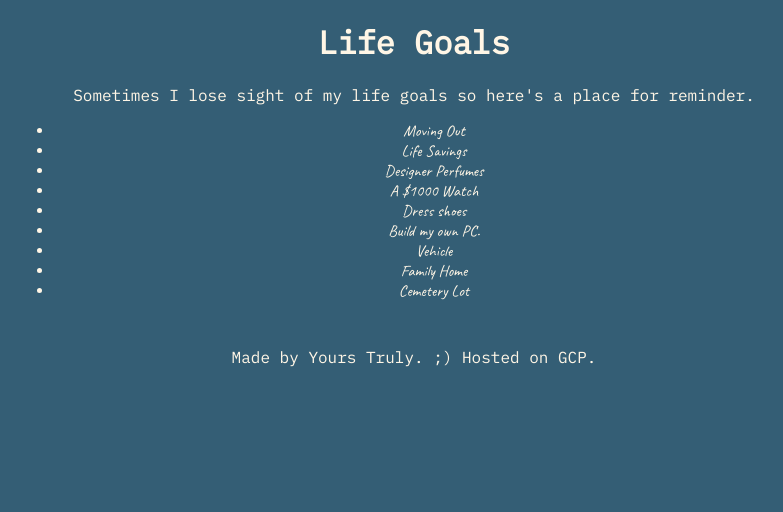
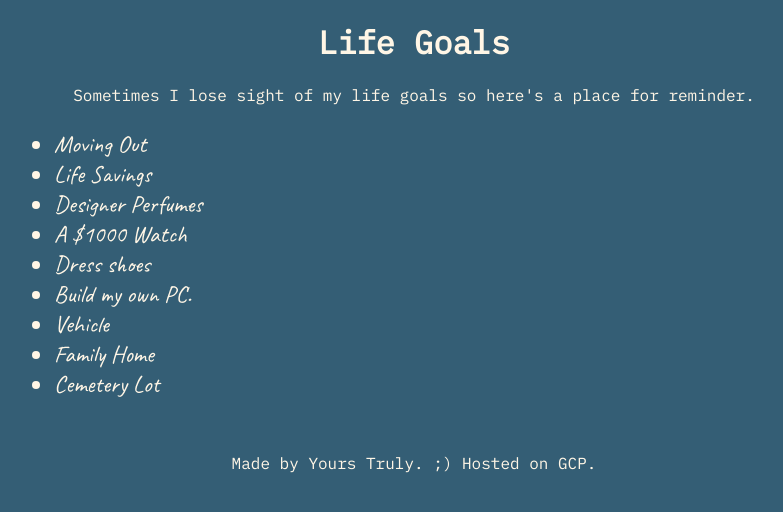
Before and after one commit to marvintensuan/cv-flask, a Flask app: page /lifegoals in a window 1280 px wide. Shown: the part 80-592 px from the top of the page, without its empty margins (226-1009 px from the left). Run offline with Flask 3, Linux system fonts and the light colour scheme.

Commit message:
Modify text alignment

```diff
--- a/mrvn_flask/templates/lifegoals.html
+++ b/mrvn_flask/templates/lifegoals.html
@@ -11,7 +11,7 @@
   <div id="app" class="container">
     <h1>Life Goals</h1>
     <p>Sometimes I lose sight of my life goals so here's a place for reminder.</p>
-    <ul style="font-family: 'Caveat', cursive;">
+    <ul style="font-family: 'Caveat', cursive; text-align: left; font-size: 150%;">
       <li>Moving Out</li>
       <li>Life Savings</li>
       <li>Designer Perfumes</li>
```
